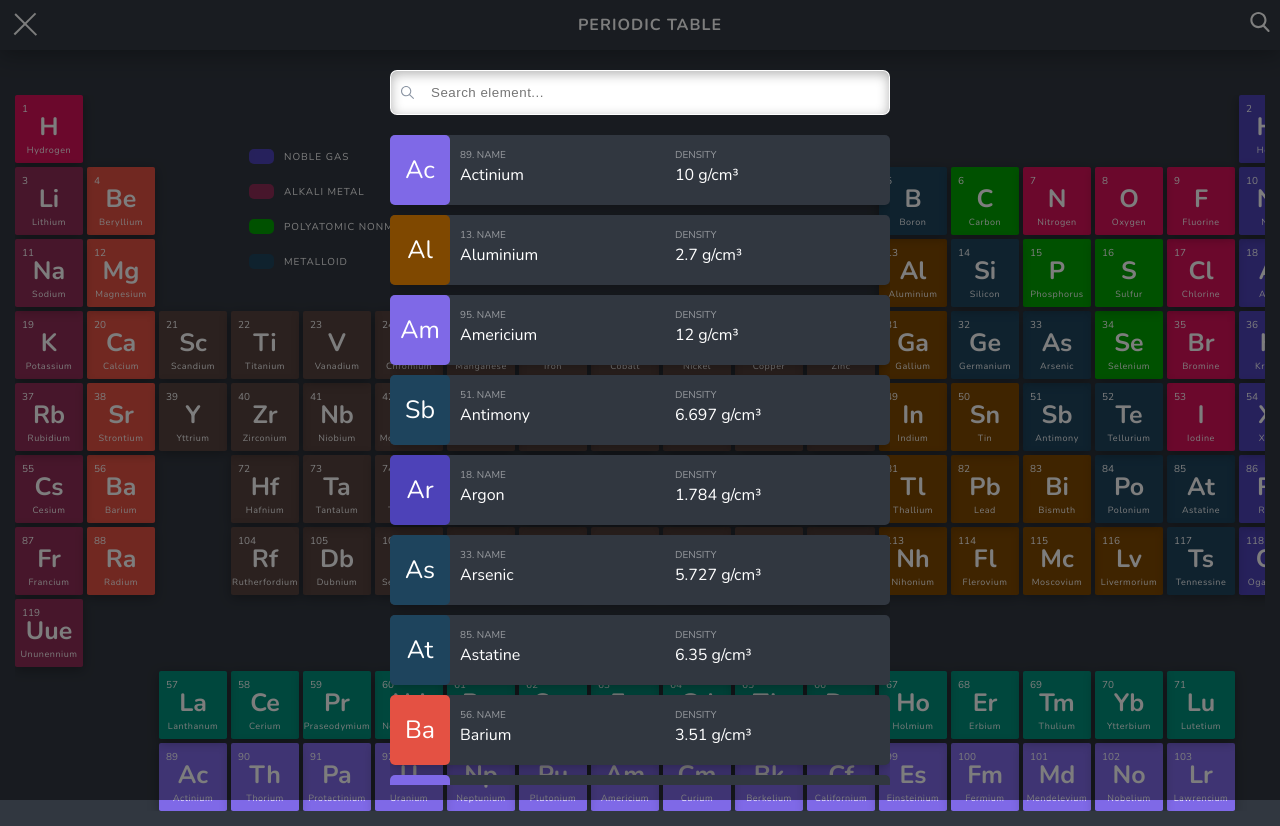
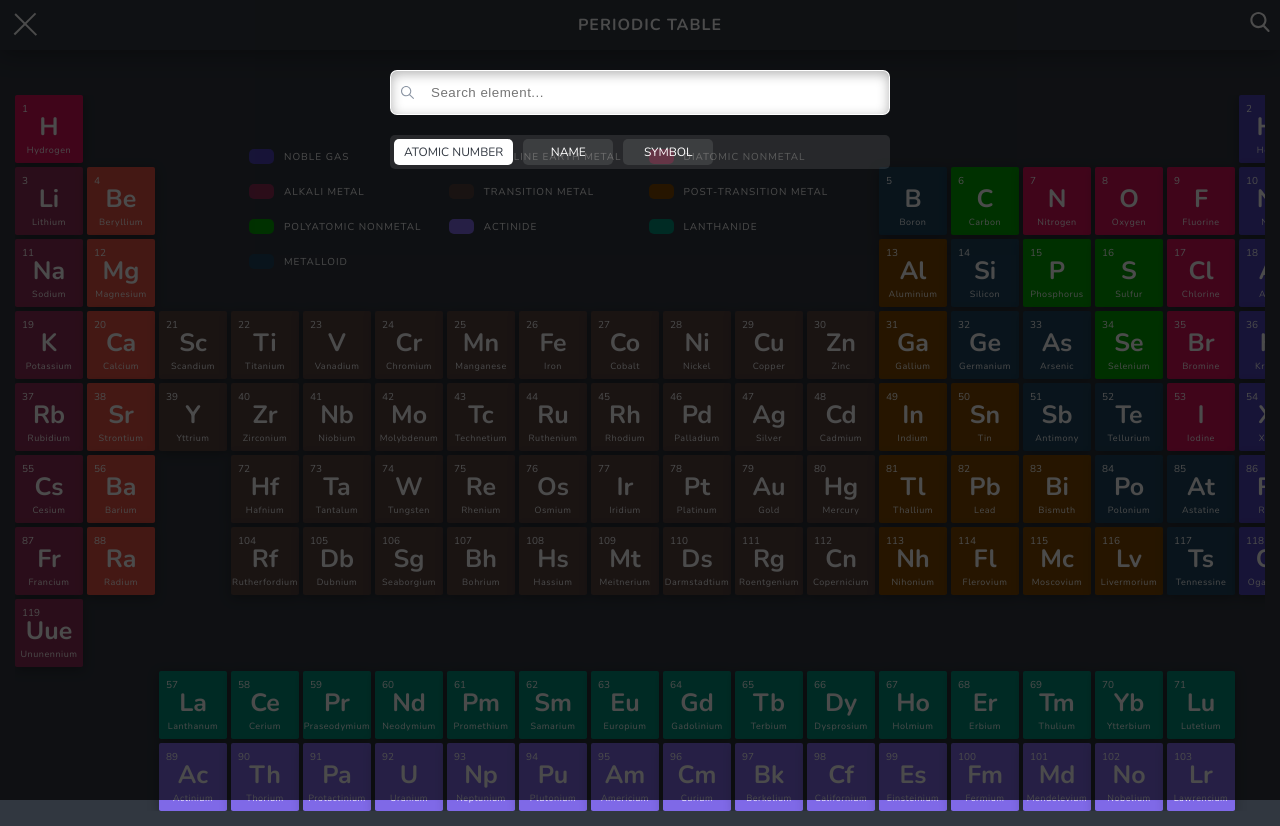
Before and after one commit to calebcadainoo/periodic-table, a React (Create React App) app: page / in a window 1280 px wide. Both pictures are taken after a click on the element 25 px from the left and 25 px from the top of the page. Built offline with nearby package versions, Linux system fonts and the light colour scheme.

Commit message:
feat: add 3 levels of sorting for nav bar search

```diff
--- a/src/components/NavBar/NavBarElementTab.js
+++ b/src/components/NavBar/NavBarElementTab.js
@@ -5,10 +5,10 @@ function NavBarElementTab({element, func}) {
 	const [{colorMap}] = useDataLayerValue()
 
 	return (
-		<div onClick={() => func(element)} className="navbar-search-tab flex-row">
+		<div onClick={() => func(element?.number)} className="navbar-search-tab flex-row">
 			{/* symbol */}
 			<div className="navbar-search-tab-symbol" style={{
-				background: colorMap[element.category],
+				background: colorMap[element?.category],
 			}}>
 				{element.symbol}
 			</div>
--- a/src/components/NavBar/NavBarSearch.js
+++ b/src/components/NavBar/NavBarSearch.js
@@ -1,15 +1,63 @@
+/* eslint-disable default-case */
+/* eslint-disable no-unused-vars */
 /* eslint-disable react-hooks/exhaustive-deps */
-import React, { useState } from 'react'
+import React, { useState, useEffect } from 'react'
 import NavBarElementTab from './NavBarElementTab'
 import { useDataLayerValue } from '../../context-api/DataLayer'
 import { actionTypes } from '../../context-api/reducer'
 import Modal from 'react-modal'
+import Fade from 'react-reveal/Fade'
 
 function NavBarSearch(props) {
-	const[{ periodicTable, periodicSearchList, periodicSearch }, dispatch] = useDataLayerValue()
+	const[{ periodicTable }] = useDataLayerValue()
+	const[{ periodicSearchList, periodicSearch }, dispatch] = useDataLayerValue()
 	// sort elements in alphabetical order
-	const elementToAlphabets = periodicSearchList
-	elementToAlphabets.sort((a, b) => a.name.localeCompare(b.name))
+	let elementToAlphabets = periodicSearchList
+	// elementToAlphabets.sort((a, b) => a.name.localeCompare(b.name))
+
+	// SORT LOGIC
+	const [byAtomicNumber, setByAtomicNumber] = useState('navbar-sort-type navbar-sort-selected')
+	const [byName, setByName] = useState('navbar-sort-type')
+	const [bySymbol, setBySymbol] = useState('navbar-sort-type')
+	const sortByValue = (value) => {
+		// By Atomic Number
+		if (value === 'atomic-number') {
+			let sortByAtomicNumber = periodicTable
+			sortByAtomicNumber = sortByAtomicNumber.sort((a, b) => a.number - b.number)
+			dispatch({
+				type: actionTypes.SEARCH_LIST,
+				periodicSearchList: sortByAtomicNumber
+			})
+			setByName('navbar-sort-type')
+			setBySymbol('navbar-sort-type')
+			setByAtomicNumber('navbar-sort-type navbar-sort-selected')
+		}
+
+		// By Name
+		if (value === 'name'){
+			const sortByName = elementToAlphabets.sort((a, b) => a.name.localeCompare(b.name))
+			dispatch({
+				type: actionTypes.SEARCH_LIST,
+				periodicSearchList: sortByName
+			})
+			setByAtomicNumber('navbar-sort-type')
+			setBySymbol('navbar-sort-type')
+			setByName('navbar-sort-type navbar-sort-selected')
+		}
+
+		// By Symbol
+		if (value === 'symbol'){
+			const sortBySymbol = periodicTable
+			sortBySymbol.sort((a, b) => a.symbol.localeCompare(b.symbol))
+			dispatch({
+				type: actionTypes.SEARCH_LIST,
+				periodicSearchList: sortBySymbol
+			})
+			setByAtomicNumber('navbar-sort-type')
+			setByName('navbar-sort-type')
+			setBySymbol('navbar-sort-type navbar-sort-selected')
+		}
+	}
 
 	// SEARCH LOGIC
 	const handleMenuSearchText = (value) => {
@@ -38,20 +86,22 @@ function NavBarSearch(props) {
 		})
 	}
 
+	// OPEN CLOSE MENU ANIMATION
 	const searchModalState = (value) => {
 		switch (value) {
 			case "hidebx":
 				setIsModalOpen(false)
 				props.func('menu-tapped')
-				break;
+				break
 
 			default:
 				setIsModalOpen(true)
 				props.func('')
-			break;
+			break
 		}
 	}
 
+	// CLOSE MODAL
 	const [isModalOpen, setIsModalOpen] = useState(true)
 	const closeDetailsModal = (value) => {
 		searchModalState(value)
@@ -76,12 +126,19 @@ function NavBarSearch(props) {
 				className={`navbar-search-txtbox navbar-item`}
 				placeholder="Search element..."
 			/>
+			<div className="navbar-search-sort-box flex-row">
+				<div onClick={() => sortByValue('atomic-number')} className={byAtomicNumber}>Atomic Number</div>
+				<div onClick={() => sortByValue('name')} className={byName}>Name</div>
+				<div onClick={() => sortByValue('symbol')} className={bySymbol}>Symbol</div>
+			</div>
 			<aside className="navbar-search-tab-container">
+			<Fade bottom cascade delay={500}>
 				<section className="navbar-search-tab-box flex-row">
 					{elementToAlphabets.map((element, keyId) => {
 						return <NavBarElementTab key={keyId} bomb={element.number} func={handleNavBarElementTab} element={element} />
 					})}
 				</section>
+			</Fade>
 			</aside>
 		</Modal>
 	)
--- a/src/styles/NavBar.css
+++ b/src/styles/NavBar.css
@@ -96,7 +96,7 @@
 .navbar-search-container{
 	width: 100vw;
 	height: 100vh;
-	background: rgba(0, 0, 0, 0.5);
+	background: rgba(0, 0, 0, 0.7);
 	position: fixed;
 	top: 0px;
 	left: 0;
@@ -132,6 +132,33 @@
 	margin-bottom: 20px;
 }
 
+/* sort box */
+.navbar-search-sort-box{
+	gap: 10px;
+	margin-bottom: 20px;
+	border-radius: 5px;
+	background: rgba(255, 255, 255, 0.1);
+	padding: 4px;
+}
+
+.navbar-sort-type{
+	padding: 5px 10px;
+	min-width: 90px;
+	text-align: center;
+	cursor: pointer;
+	text-transform: uppercase;
+	font-size: 12px;
+	background: rgba(255, 255, 255, 0.1);
+	border-radius: 5px;
+}
+
+.navbar-sort-selected{
+	color: var(--app-background);
+	border-radius: 5px;
+	background: rgba(255, 255, 255, 1);
+}
+
+/* element list */
 .navbar-search-tab-container{
 	flex: 6;
 	overflow: auto;
```
Also changed, not shown: src/129748002_10158292706629017_4647485249560706583_n.webp (added), src/WhatsApp-Image-2020-12-04-at-14.06.27.jpeg (added).
